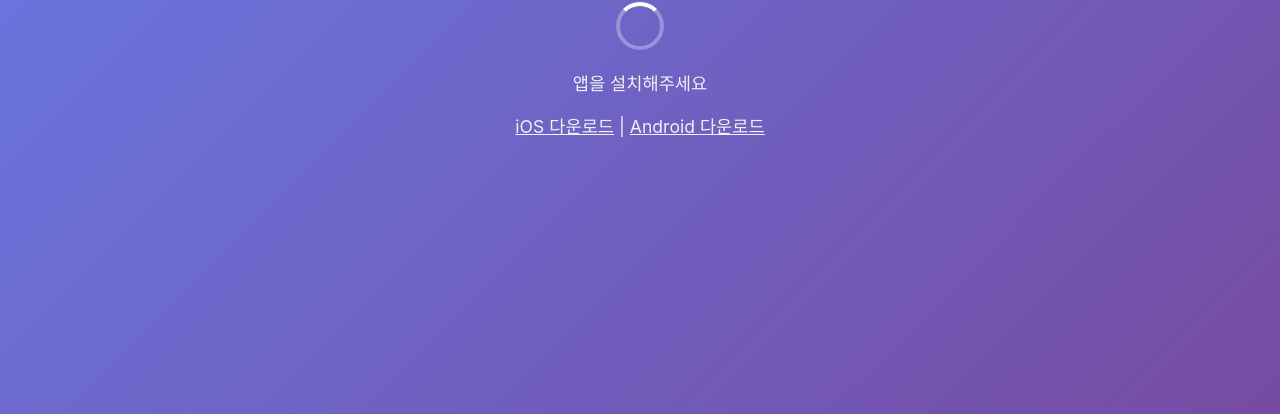
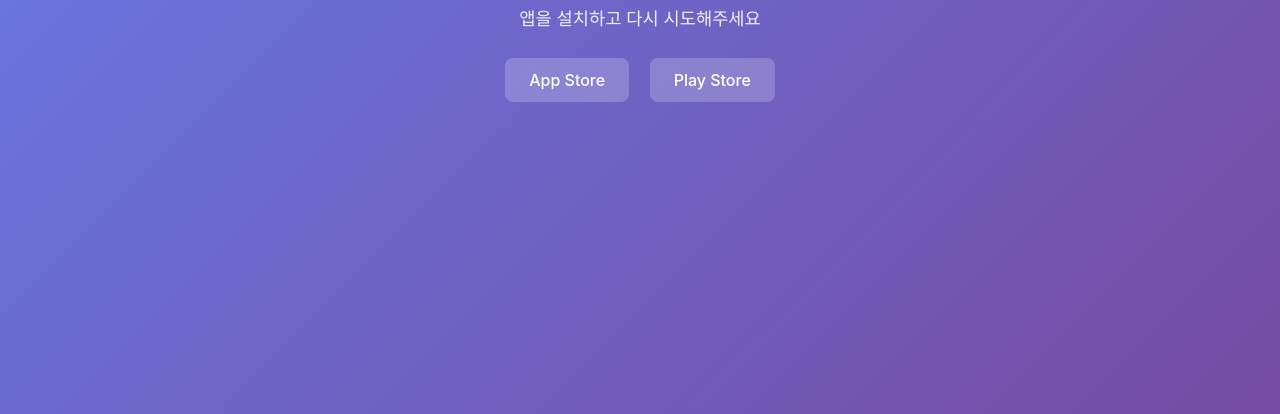
Before and after one commit to TheoneInternationalDeveloper/TheoneInternationalDeveloper.github.io, a plain HTML site: page 404.html in a window 1280 px wide. Shown: the part 386-800 px from the top of the page. Drawn offline with Linux system fonts and the light colour scheme.

Commit message:
커스텀 스킴 딥링크 지원

```diff
--- a/404.html
+++ b/404.html
@@ -11,29 +11,72 @@
     const path = window.location.pathname;
     const search = window.location.search;
 
-    // /post/* 또는 /user/* 경로 확인
-    const isPostPath = path.startsWith('/post/');
-    const isUserPath = path.startsWith('/user/');
+    // 커스텀 스킴 URL 생성
+    const customSchemeUrl = 'baedaljangbu:/' + path + search;
 
-    function redirectToStore() {
-      const userAgent = navigator.userAgent || navigator.vendor;
-      if (/iPad|iPhone|iPod/.test(userAgent)) {
-        window.location.href = 'https://apps.apple.com/app/id6754678998';
-      } else if (/android/i.test(userAgent)) {
-        window.location.href = 'https://play.google.com/store/apps/details?id=com.baedalpartner.mobile';
+    // 앱스토어 URL
+    const iosStoreUrl = 'https://apps.apple.com/app/id6754678998';
+    const androidStoreUrl = 'https://play.google.com/store/apps/details?id=com.baedalpartner.mobile';
+
+    // Android Intent URL (더 안정적인 앱 열기)
+    const androidIntentUrl = 'intent:/' + path + search +
+      '#Intent;scheme=baedaljangbu;package=com.baedalpartner.mobile;end';
+
+    function getUserAgent() {
+      return navigator.userAgent || navigator.vendor;
+    }
+
+    function isIOS() {
+      return /iPad|iPhone|iPod/.test(getUserAgent());
+    }
+
+    function isAndroid() {
+      return /android/i.test(getUserAgent());
+    }
+
+    function tryOpenApp() {
+      const startTime = Date.now();
+
+      if (isAndroid()) {
+        // Android: Intent URL 사용
+        window.location.href = androidIntentUrl;
+      } else if (isIOS()) {
+        // iOS: 커스텀 스킴 시도
+        window.location.href = customSchemeUrl;
+
+        // 2초 후에도 페이지에 있으면 앱이 없는 것으로 간주
+        setTimeout(function() {
+          // 페이지가 아직 보이면 (앱이 안 열렸으면) 스토어로 이동
+          if (document.visibilityState !== 'hidden' && Date.now() - startTime < 3000) {
+            window.location.href = iosStoreUrl;
+          }
+        }, 2000);
       } else {
+        // 기타 기기
         document.getElementById('message').style.display = 'block';
+        document.getElementById('loading').style.display = 'none';
       }
     }
 
-    // Universal Links/App Links가 처리되지 않으면 스토어로 리다이렉트
-    // (앱이 설치되어 있으면 이 페이지가 보이기 전에 앱이 열림)
-    if (isPostPath || isUserPath) {
-      setTimeout(redirectToStore, 1500);
-    } else {
-      // 알 수 없는 경로는 바로 스토어로
-      setTimeout(redirectToStore, 500);
-    }
+    // 페이지 로드 시 앱 열기 시도
+    document.addEventListener('DOMContentLoaded', function() {
+      // /post/* 또는 /user/* 경로인 경우에만 앱 열기 시도
+      if (path.startsWith('/post/') || path.startsWith('/user/')) {
+        setTimeout(tryOpenApp, 100);
+      } else {
+        // 다른 경로는 바로 스토어로
+        setTimeout(function() {
+          if (isIOS()) {
+            window.location.href = iosStoreUrl;
+          } else if (isAndroid()) {
+            window.location.href = androidStoreUrl;
+          } else {
+            document.getElementById('message').style.display = 'block';
+            document.getElementById('loading').style.display = 'none';
+          }
+        }, 500);
+      }
+    });
   </script>
   <style>
     body {
@@ -64,19 +107,34 @@
     @keyframes spin { to { transform: rotate(360deg); } }
     #message { display: none; margin-top: 20px; }
     a { color: white; }
+    .store-btn {
+      display: inline-block;
+      padding: 12px 24px;
+      margin: 8px;
+      background: rgba(255,255,255,0.2);
+      border-radius: 8px;
+      text-decoration: none;
+      color: white;
+      font-weight: 500;
+    }
+    .store-btn:hover {
+      background: rgba(255,255,255,0.3);
+    }
   </style>
 </head>
 <body>
   <div class="container">
     <h1>배달장부</h1>
-    <p>배달장부 앱으로 이동 중...</p>
-    <div class="spinner"></div>
+    <div id="loading">
+      <p>배달장부 앱으로 이동 중...</p>
+      <div class="spinner"></div>
+    </div>
     <div id="message">
-      <p>앱을 설치해주세요</p>
-      <p>
-        <a href="https://apps.apple.com/app/id6754678998">iOS 다운로드</a> |
-        <a href="https://play.google.com/store/apps/details?id=com.baedalpartner.mobile">Android 다운로드</a>
-      </p>
+      <p>앱을 설치하고 다시 시도해주세요</p>
+      <div style="margin-top: 20px;">
+        <a href="https://apps.apple.com/app/id6754678998" class="store-btn">App Store</a>
+        <a href="https://play.google.com/store/apps/details?id=com.baedalpartner.mobile" class="store-btn">Play Store</a>
+      </div>
     </div>
   </div>
 </body>
```
